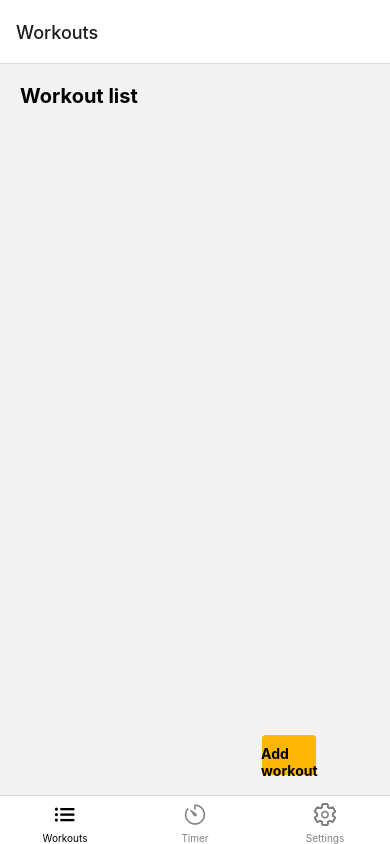
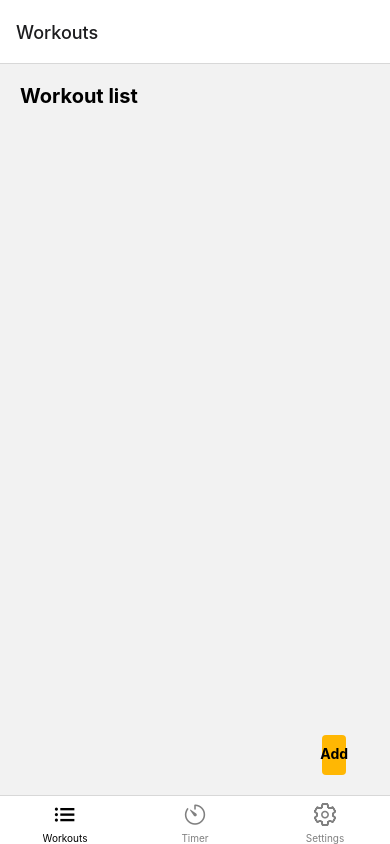
Before and after one commit to marcterradas/timers-exercises-series, a React Native app: screen / in a window 390 px wide. Built offline with nearby package versions, Linux system fonts and the light colour scheme.

Commit message:
feat: :sparkles: change add label

```diff
--- a/languages/translations.json
+++ b/languages/translations.json
@@ -10,7 +10,7 @@
         "workout_list": "Workout list",
         "workout_name": "Workout name",
         "save": "Save",
-        "workout_add": "Add workout",
+        "add": "Add",
         "number_exercices": "Number of exercices: {{number}}",
         "return": "Return"
       }
@@ -26,7 +26,7 @@
         "workout_name": "Nombre del entrenamiento",
         "save": "Guardar",
         "change_page": "Cambiar página",
-        "workout_add": "Añadir entrenamiento",
+        "add": "Añadir",
         "number_exercices": "Número de ejercicios: {{number}}",
         "return": "Volver"
       }
@@ -42,7 +42,7 @@
         "workout_name": "Nom de l'entrenament",
         "save": "Guardar",
         "change_page": "Canviar pàgina",
-        "workout_add": "Afegir entrenament",
+        "add": "Afegir",
         "number_exercices": "Nombre d'exercicis: {{number}}",
         "return": "Tornar"
       }
--- a/src/pages/workout/Main.jsx
+++ b/src/pages/workout/Main.jsx
@@ -21,7 +21,7 @@ const WorkoutScreen = () => {
       <View style={styles.actionContainer}>
         {page == "list" ? (
           <ActionButton
-            label={t("workout_add")}
+            label={t("add")}
             type="actionButton"
             method={changePage}
           />
```
